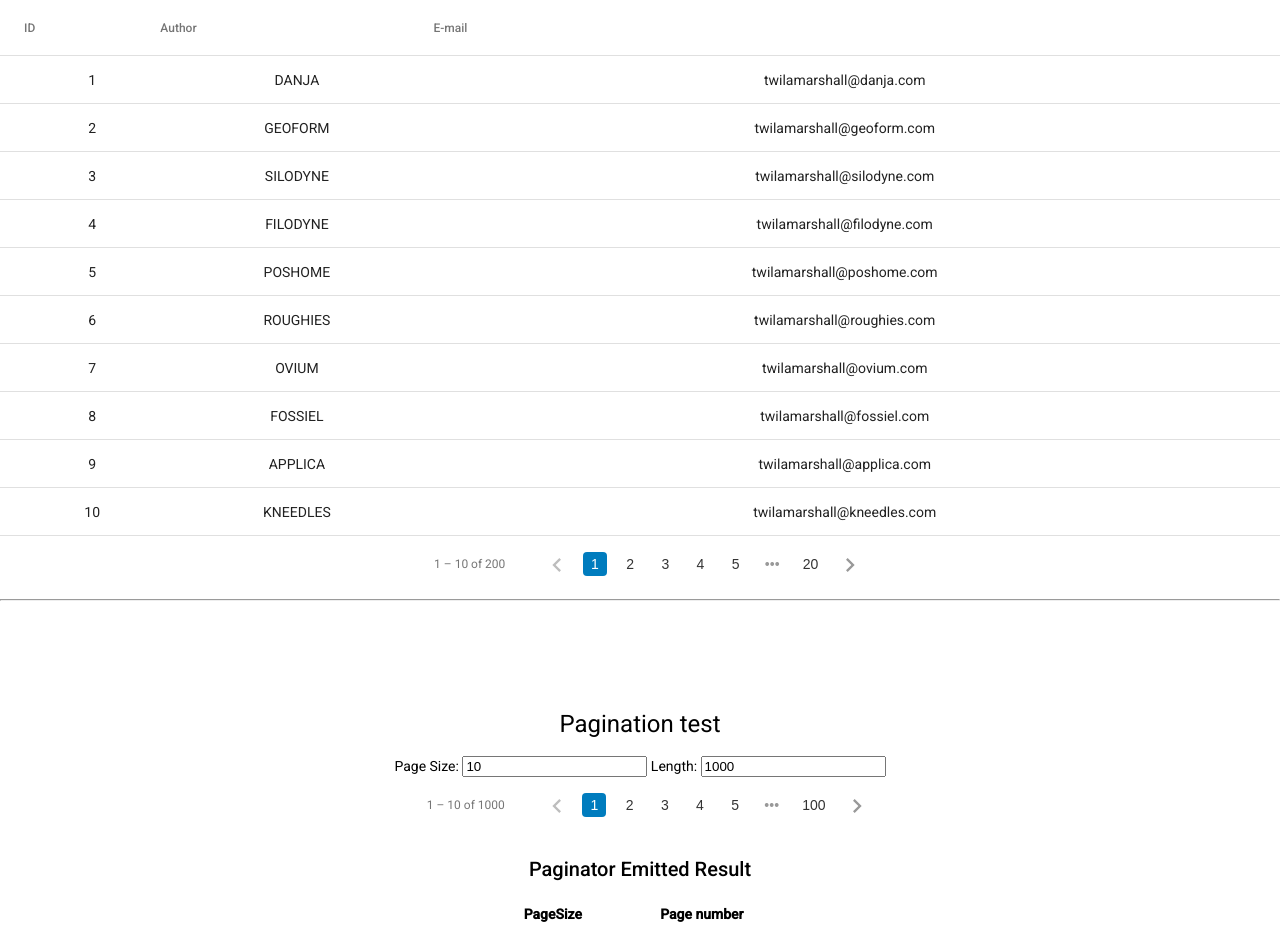
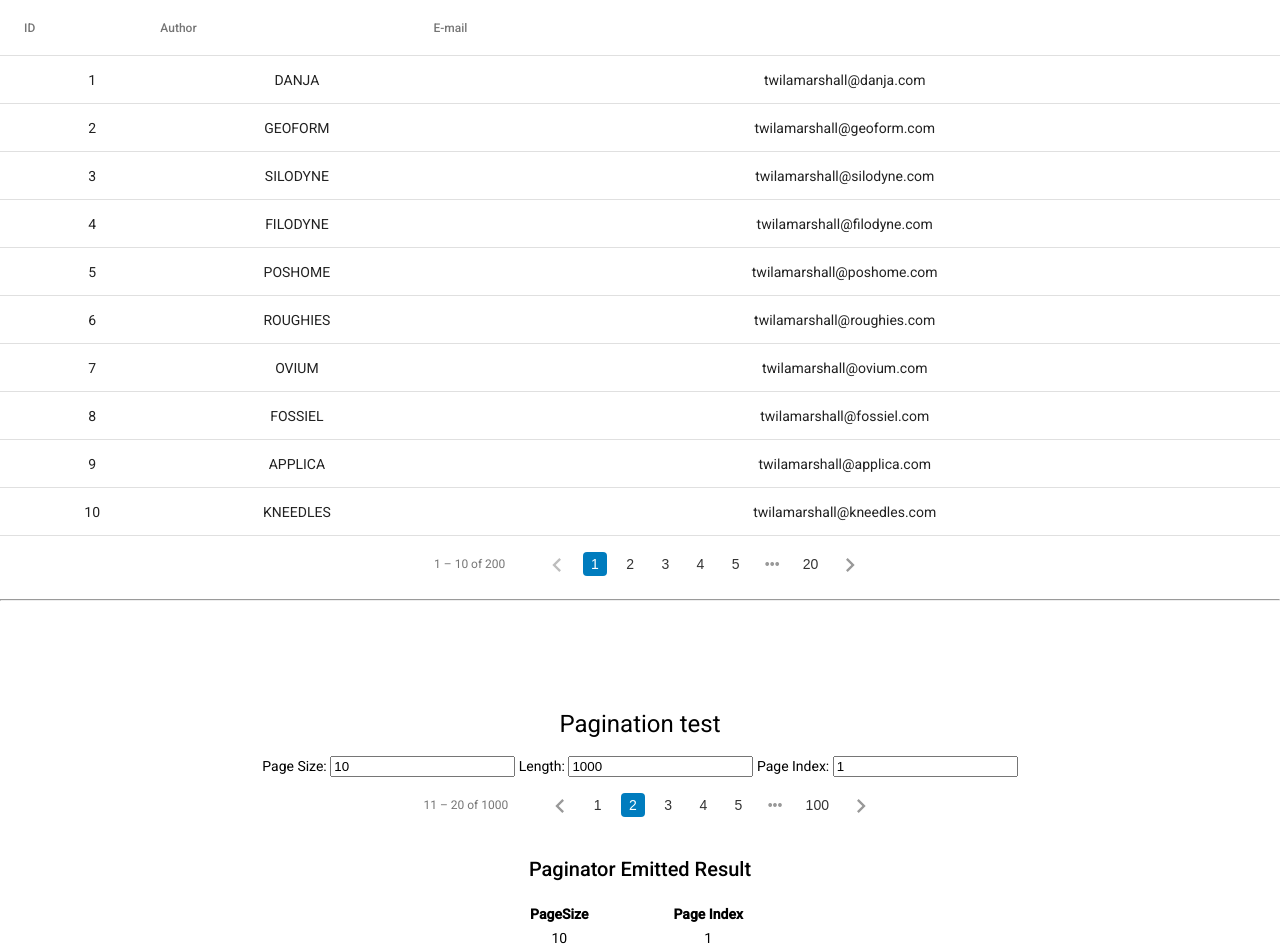
Before and after one commit to AzizStark/angular-custom-material-paginator, an Angular app: page / in a window 1280 px wide. Shown: the top 952 px of the page. Built offline with nearby package versions, Linux system fonts and the light colour scheme; data requests are answered from the project's data file.

Commit message:
Fix negative index bug

```diff
--- a/src/app/app.component.html
+++ b/src/app/app.component.html
@@ -31,9 +31,10 @@
             <h1> Pagination test </h1>
             Page Size: <input [(ngModel)]="testPaginator.pageSize" type="text" placeholder="Enter Page Size" />
             Length: <input [(ngModel)]="testPaginator.length" type="text" placeholder="Enter Length">
+            Page Index: <input [(ngModel)]="testPaginator.pageIndex" type="text" placeholder="Enter Index">
         </div>
 
-        <mat-paginator appPagination [length]="testPaginator.length" [pageSize]="testPaginator.pageSize"
+        <mat-paginator appPagination [length]="testPaginator.length" [pageSize]="testPaginator.pageSize" [pageIndex]='testPaginator.pageIndex'
             [hidePageSize]='true' (page)="showTestEmit($event)">
         </mat-paginator>
         <br>
@@ -41,7 +42,7 @@
             <caption> <h2> Paginator Emitted Result </h2> </caption>
             <tr>
                 <th> PageSize </th>
-                <th> Page number </th>
+                <th> Page Index </th>
             </tr>
             <tr>
                 <td> {{ EmitResult.pageSize }} </td>
--- a/src/app/app.component.ts
+++ b/src/app/app.component.ts
@@ -22,7 +22,8 @@ export class AppComponent implements OnInit {
 
     testPaginator = {
       length: 1000,
-      pageSize: 10
+      pageSize: 10,
+      pageIndex: 1
     };
 
 
--- a/src/app/pagination.directive.ts
+++ b/src/app/pagination.directive.ts
@@ -54,7 +54,7 @@ export class PaginatorDirective implements DoCheck, AfterViewInit {
         this.currentPage = 1;
         this.matPag.pageIndex = 0;
       }
-      this.initPageRange();
+      this.switchPage(this.matPag.pageIndex);
       this.checkPage = [this.matPag.length, this.matPag.pageSize, this.matPag.pageIndex];
     }
   }
@@ -117,11 +117,13 @@ export class PaginatorDirective implements DoCheck, AfterViewInit {
 
     dots = [false, false];
 
-    this.renderer.insertBefore(
-      actionContainer,
-      this.createButton(0, this.matPag.pageIndex),
-      nextPageNode
-    );
+    if (totalPages !== 0) {
+      this.renderer.insertBefore(
+        actionContainer,
+        this.createButton(0, this.matPag.pageIndex),
+        nextPageNode
+      );
+    }
 
     page = this.showTotalPages + 2;
     pageDifference = totalPages - page;
@@ -161,7 +163,7 @@ export class PaginatorDirective implements DoCheck, AfterViewInit {
       }
     }
 
-    if (totalPages !== 1 && this.matPag.length !== 0) {
+    if (totalPages !== 1 && this.matPag.length > 0) {
       this.renderer.insertBefore(
         actionContainer,
         this.createButton(totalPages - 1, this.matPag.pageIndex),
@@ -186,6 +188,7 @@ export class PaginatorDirective implements DoCheck, AfterViewInit {
     switch (index) {
       case pageIndex:
         this.renderer.setAttribute(linkBtn, 'disabled', 'disabled');
+        this.renderer.removeClass(linkBtn, 'custom-paginator-page-enabled');
         this.renderer.addClass(linkBtn, 'custom-paginator-page-disabled');
         break;
       case this.pageGapTxt[0]:
```
